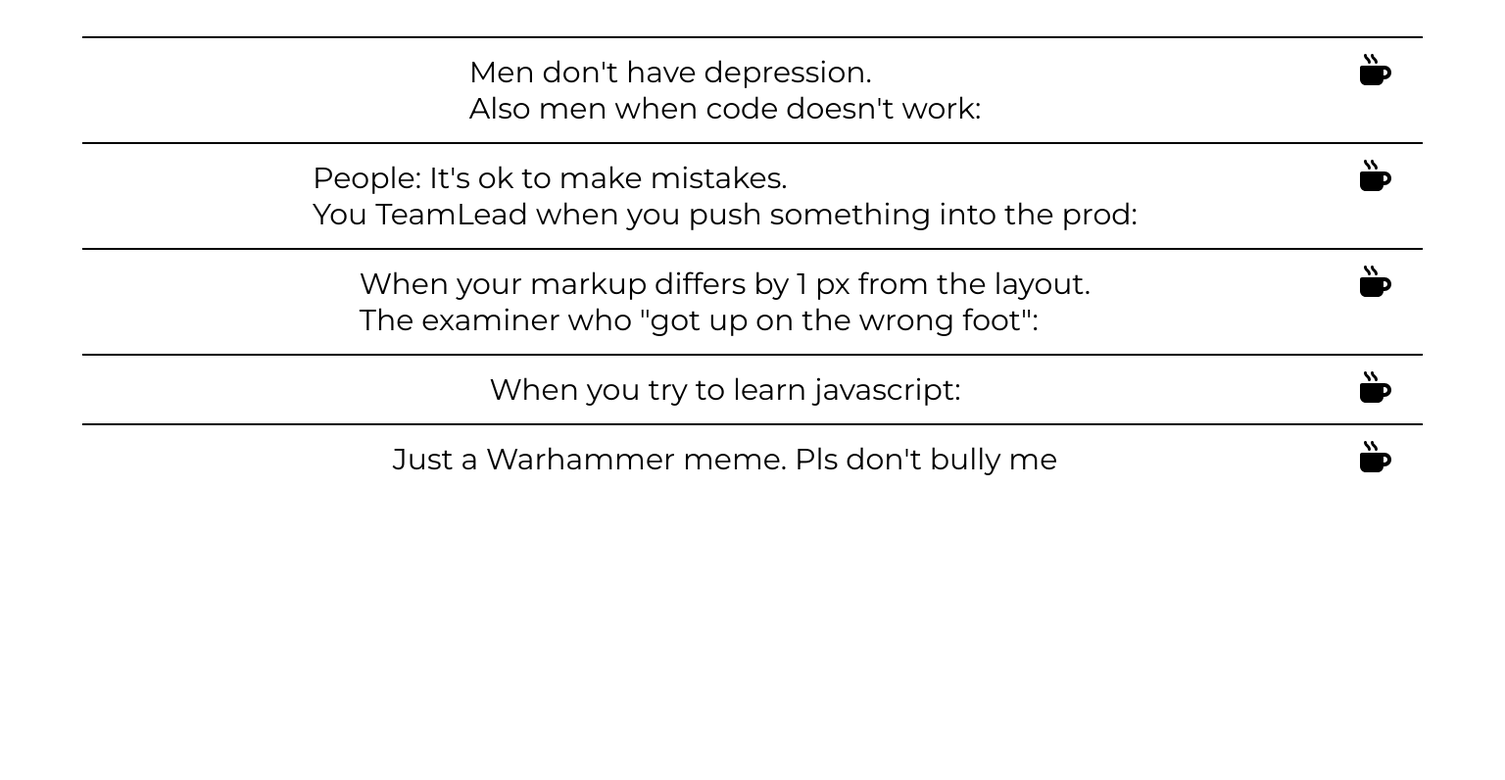
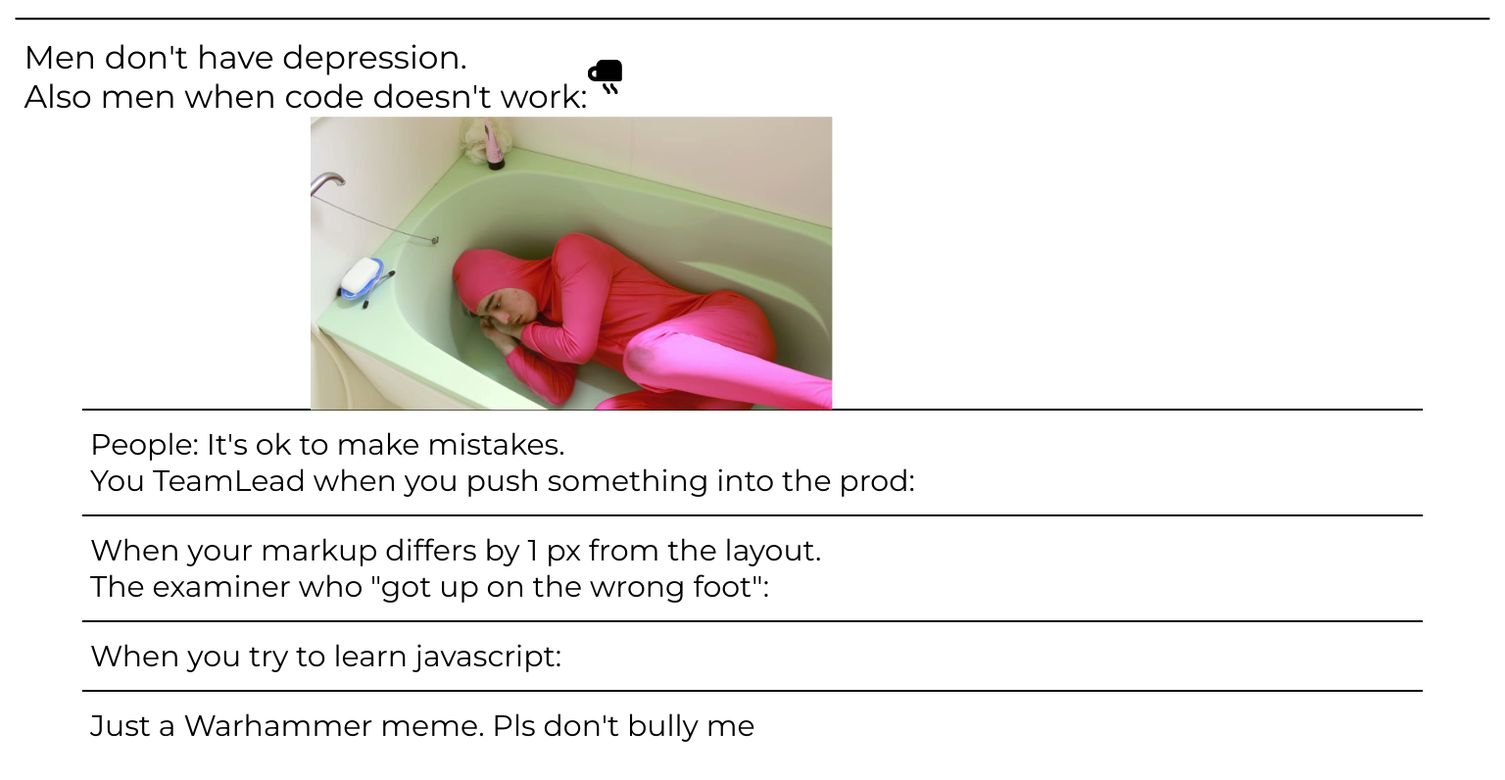
Before and after one commit to DragonRomeo/cssBayan, a plain HTML site: page cssBayan/index.html in a window 1536 px wide. In both pictures the pointer is over the element 768 px from the left and 215 px from the top of the page. Shown: the part 124-920 px from the top of the page at 98% size. Drawn offline with Linux system fonts and the light colour scheme; a web font is replaced by a local one.

Commit message:
feat: add hower things (Sat, Mar 11, 2023  4:20:27 PM)

```diff
--- a/cssBayan/style.css
+++ b/cssBayan/style.css
@@ -150,7 +150,7 @@ main {
 }
 
 
-@media (min-width: 819px){
+@media (min-width: 819px) {
     body {
         font-size: 30px;
     }
@@ -170,3 +170,40 @@ main {
         margin-left: 20%;
     }
 }
+
+@media (min-width:1300px) {
+    .icon {
+        overflow: hidden;
+        opacity: 0;
+        height: 0;
+        width: 0;
+    }
+
+    .accordion-item {
+        cursor: pointer;
+        align-items: center;
+        justify-content: start;
+    }
+
+    .accordion-item:hover {
+        transform: scale(1.1);
+        /* justify-content: space-between; */
+    }
+
+    .accordion-item:hover .icon {
+        overflow: visible;
+        transform: rotate(180deg);
+        opacity: 100%;
+        height: 2rem;
+        width: 2rem;
+    }
+
+    .accordion-item:hover .accordion-meme {
+        overflow: visible;
+        opacity: 100%;
+        height: 17rem;
+        /* cursor: pointer; */
+    }
+
+
+}
```
